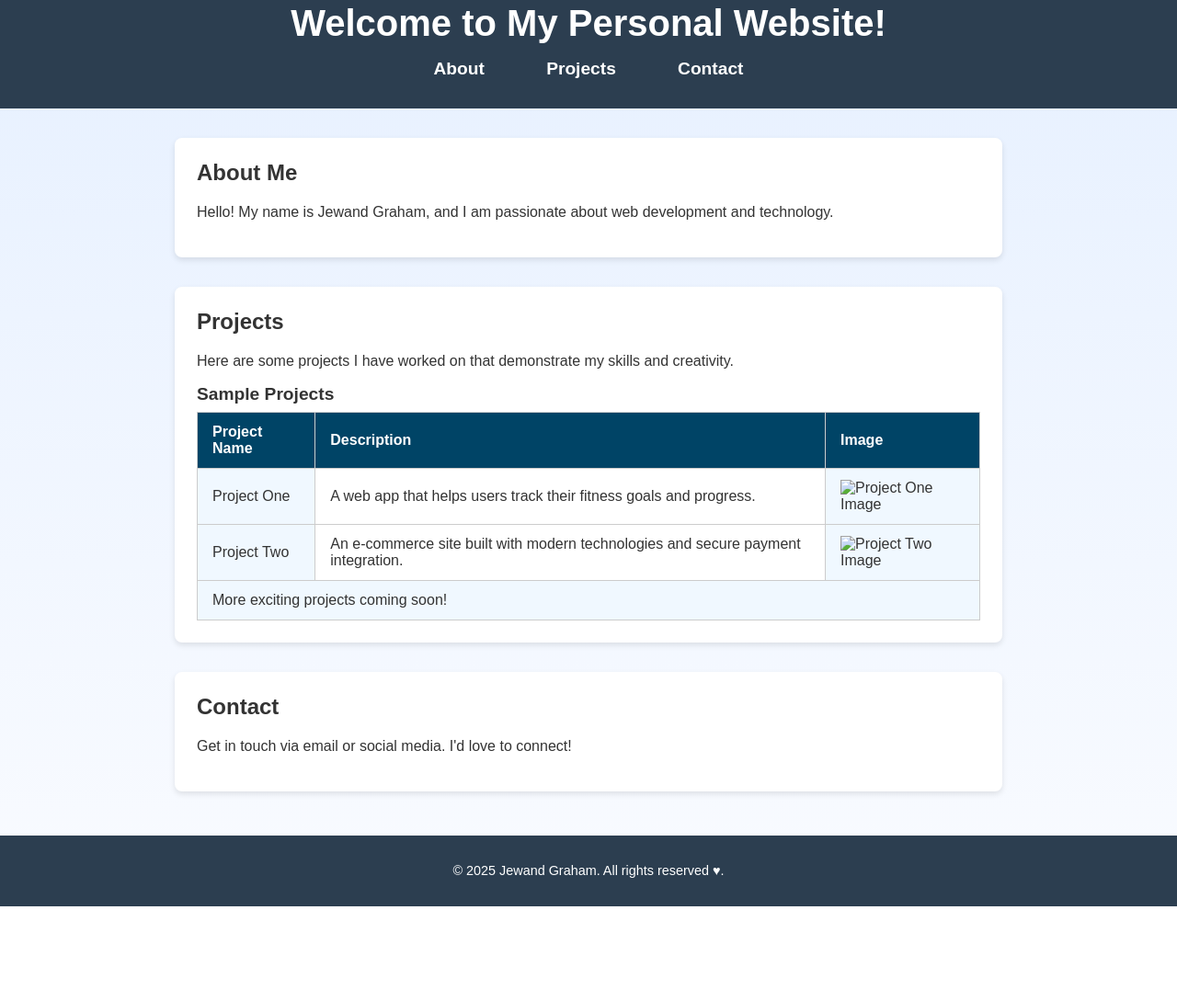
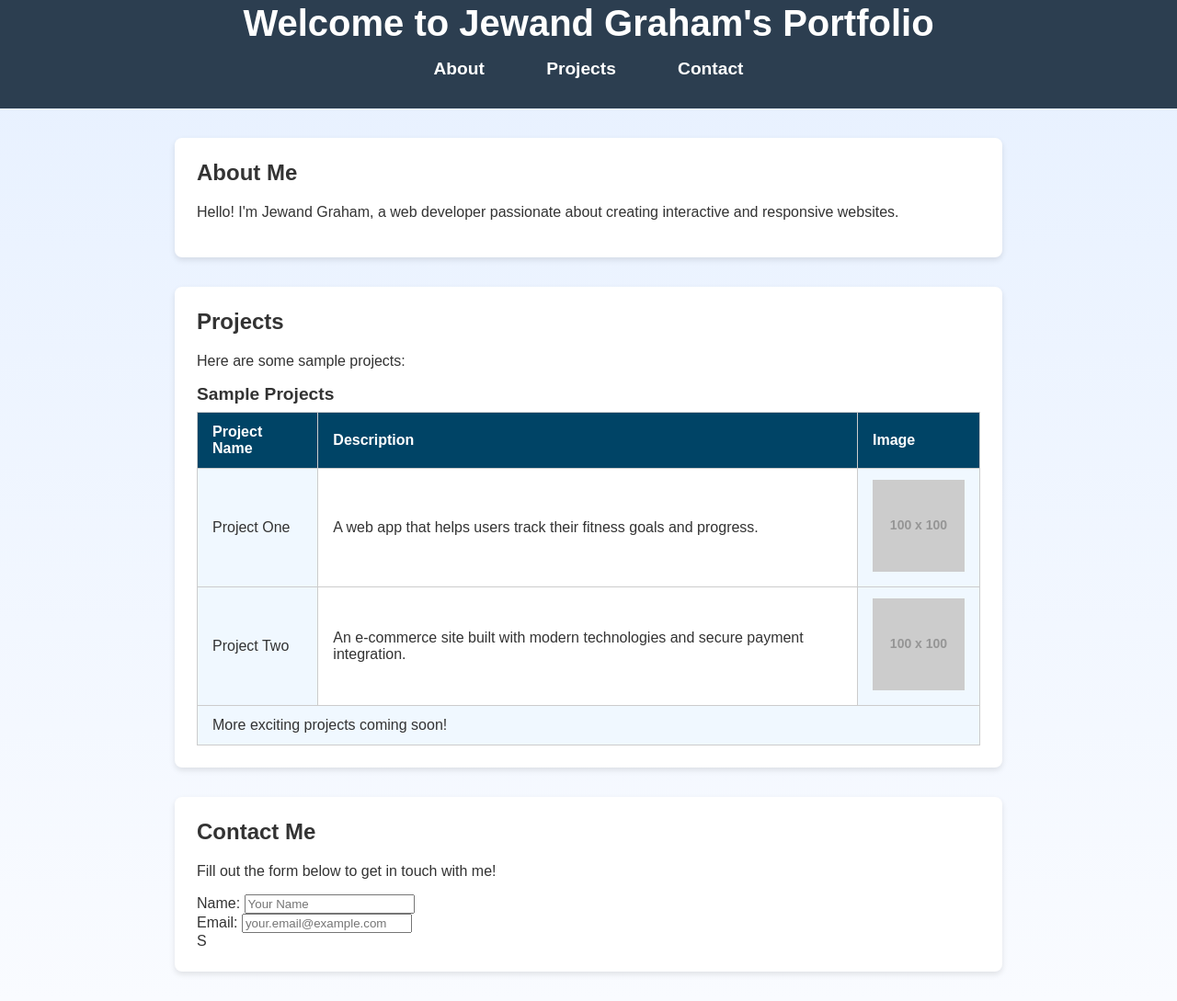
Before and after one commit to jewand/jewgra1002-redone-, a plain HTML site: page index.html in a window 1280 px wide. Shown: the part 29-1118 px from the top of the page at 92% size. Before the commit the page ends 1015 px from the top, so only its background shows below. Drawn offline with Linux system fonts and the light colour scheme; placeholder pictures from the web are drawn by us.

Commit message:
index.html

```diff
--- a/index.html
+++ b/index.html
@@ -1,14 +1,19 @@
 <!DOCTYPE html>
 <html lang="en">
 <head>
-  <meta charset="UTF-8" />
-  <meta name="viewport" content="width=device-width, initial-scale=1" />
-  <title>Jewand Graham's Personal Website</title>
-  <link rel="stylesheet" href="styles.css" />
+  <meta charset="UTF-8">
+  <meta name="viewport" content="width=device-width, initial-scale=1.0">
+  <meta name="description" content="Jewand Graham personal website">
+  <meta name="keywords" content="Portfolio, Web Developer, Projects">
+  <meta name="author" content="Jewand Graham">
+  <title>Jewand Graham - Portfolio</title>
+  <link rel="stylesheet" href="styles.css">
 </head>
 <body>
+
+  <!-- Header -->
   <header>
-    <h1>Welcome to My Personal Website!</h1>
+    <h1>Welcome to Jewand Graham's Portfolio</h1>
     <nav>
       <ul>
         <li><a href="#about">About</a></li>
@@ -18,15 +23,19 @@
     </nav>
   </header>
 
+  <!-- Main Content -->
   <main>
+
+    <!-- About Section -->
     <section id="about">
       <h2>About Me</h2>
-      <p>Hello! My name is Jewand Graham, and I am passionate about web development and technology.</p>
+      <p>Hello! I'm Jewand Graham, a web developer passionate about creating interactive and responsive websites.</p>
     </section>
 
+    <!-- Projects Section -->
     <section id="projects">
       <h2>Projects</h2>
-      <p>Here are some projects I have worked on that demonstrate my skills and creativity.</p>
+      <p>Here are some sample projects:</p>
 
       <table>
         <caption>Sample Projects</caption>
@@ -46,12 +55,12 @@
           <tr>
             <td>Project One</td>
             <td>A web app that helps users track their fitness goals and progress.</td>
-            <td><img src="placeholder1.png" alt="Project One Image" width="100" /></td>
+            <td><img src="https://via.placeholder.com/100x100.png?text=Project+1" alt="Project One Image" width="100" /></td>
           </tr>
           <tr>
             <td>Project Two</td>
             <td>An e-commerce site built with modern technologies and secure payment integration.</td>
-            <td><img src="placeholder2.png" alt="Project Two Image" width="100" /></td>
+            <td><img src="https://via.placeholder.com/100x100.png?text=Project+2" alt="Project Two Image" width="100" /></td>
           </tr>
         </tbody>
         <tfoot>
@@ -62,14 +71,21 @@
       </table>
     </section>
 
+    <!-- Contact Section -->
     <section id="contact">
-      <h2>Contact</h2>
-      <p>Get in touch via email or social media. I'd love to connect!</p>
-    </section>
-  </main>
+      <h2>Contact Me</h2>
+      <p>Fill out the form below to get in touch with me!</p>
 
-  <footer>
-    <p>© 2025 Jewand Graham. All rights reserved ♥.</p>
-  </footer>
-</body>
-</html>
+      <form id="contact-form">
+        <div class="form-group">
+          <label for="name">Name:</label>
+          <input type="text" id="name" name="name" required placeholder="Your Name">
+        </div>
+
+        <div class="form-group">
+          <label for="email">Email:</label>
+          <input type="email" id="email" name="email" required placeholder="your.email@example.com">
+        </div>
+
+        <div class="form-group">
+          <label for="subject">S
```
